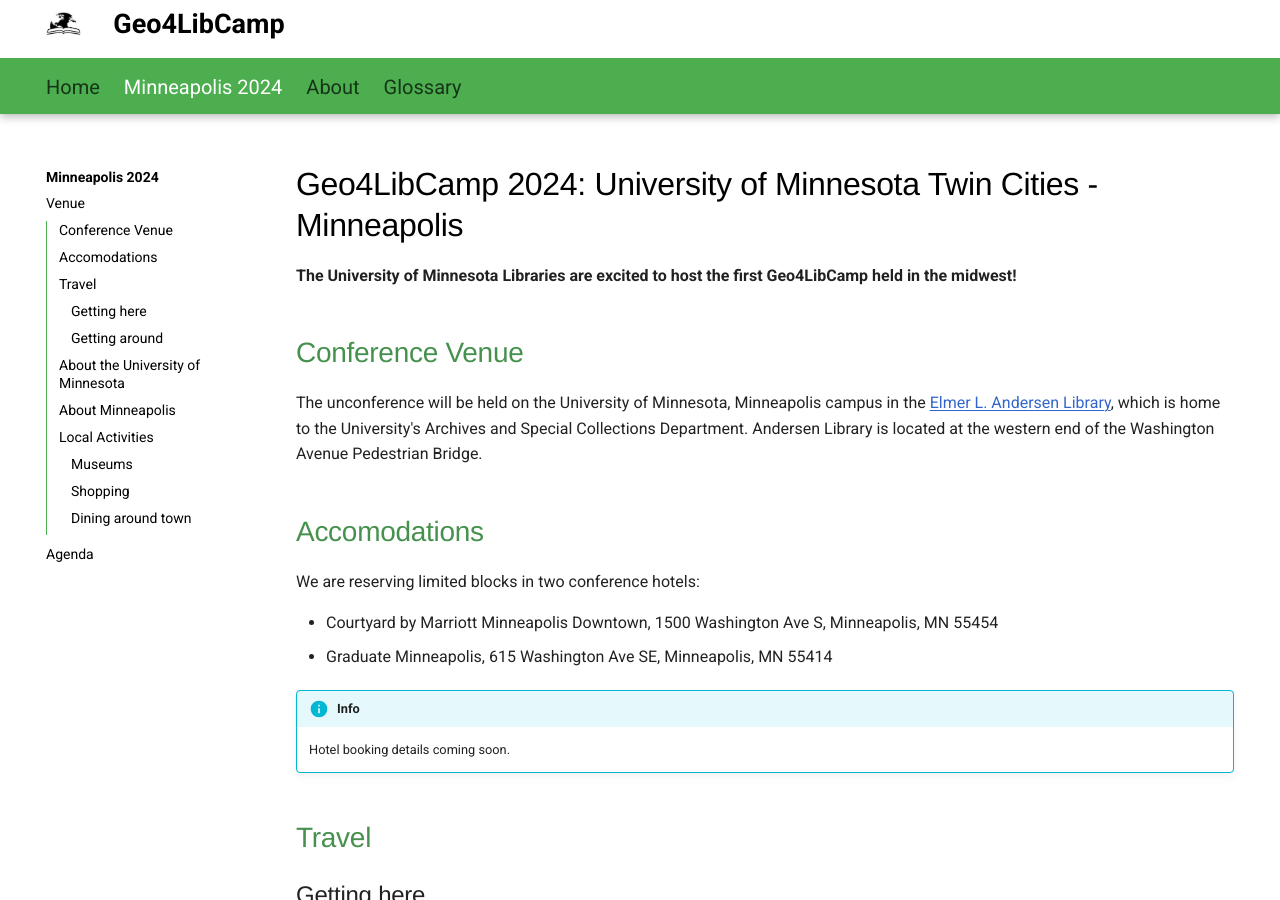
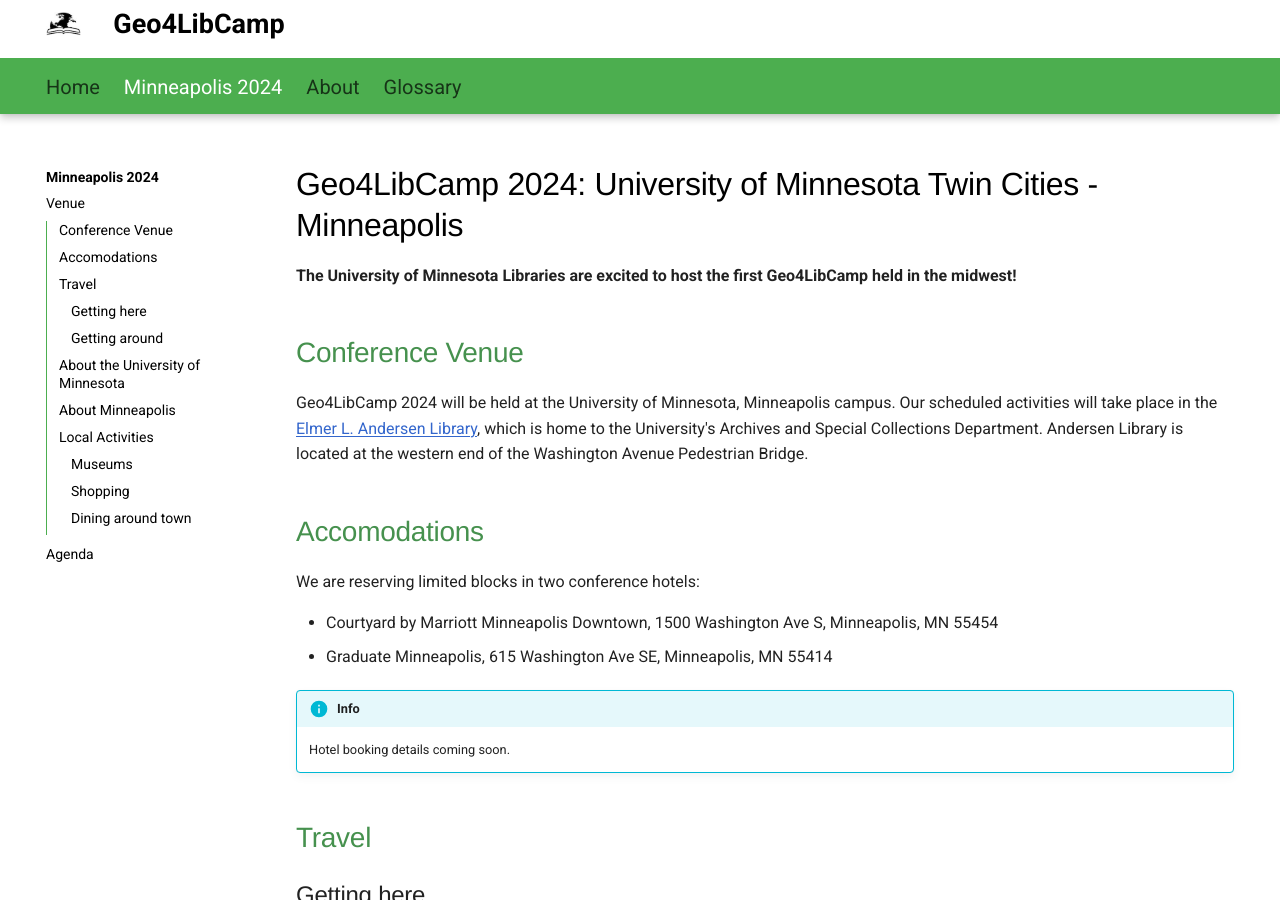
Before and after one commit to geo4lib/geo4libcamp-website, an MkDocs documentation site: the page built from docs/2024/index.md, in a window 1280 px wide and 900 px high. Built offline with MkDocs 1.6.1 and Material for MkDocs 9.7.7, drawn with Linux system fonts in a browser that asks for light colours.

Commit message:
update venue info

```diff
--- a/docs/2024/index.md
+++ b/docs/2024/index.md
@@ -4,7 +4,7 @@
 
 ## Conference Venue
 
-The unconference will be held on the University of Minnesota, Minneapolis campus in the [Elmer L. Andersen Library](https://www.lib.umn.edu/spaces/andersen), which is home to the University's Archives and Special Collections Department. Andersen Library is located at the western end of the Washington Avenue Pedestrian Bridge.
+Geo4LibCamp 2024 will be held at the University of Minnesota, Minneapolis campus. Our scheduled activities will take place in the [Elmer L. Andersen Library](https://www.lib.umn.edu/spaces/andersen), which is home to the University's Archives and Special Collections Department. Andersen Library is located at the western end of the Washington Avenue Pedestrian Bridge.
 
 ## Accomodations
 
```
Also changed, not shown: 1 other file.
